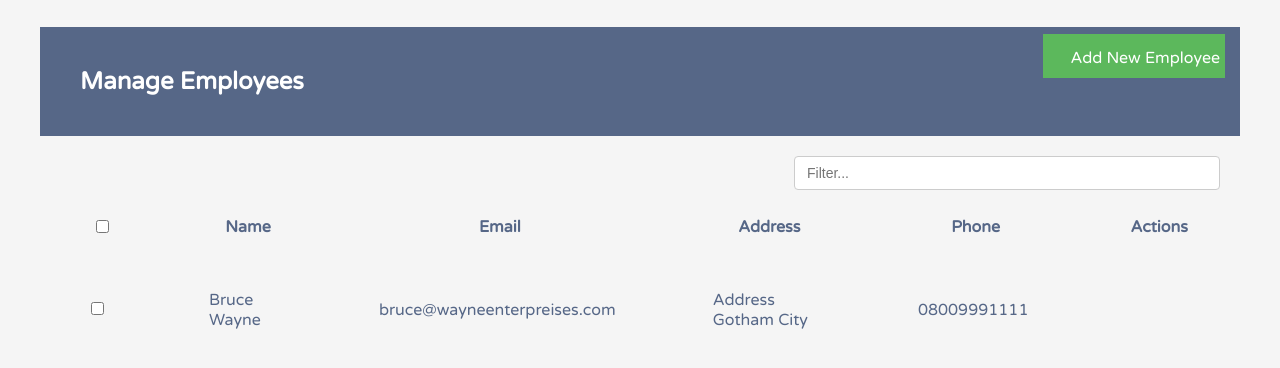
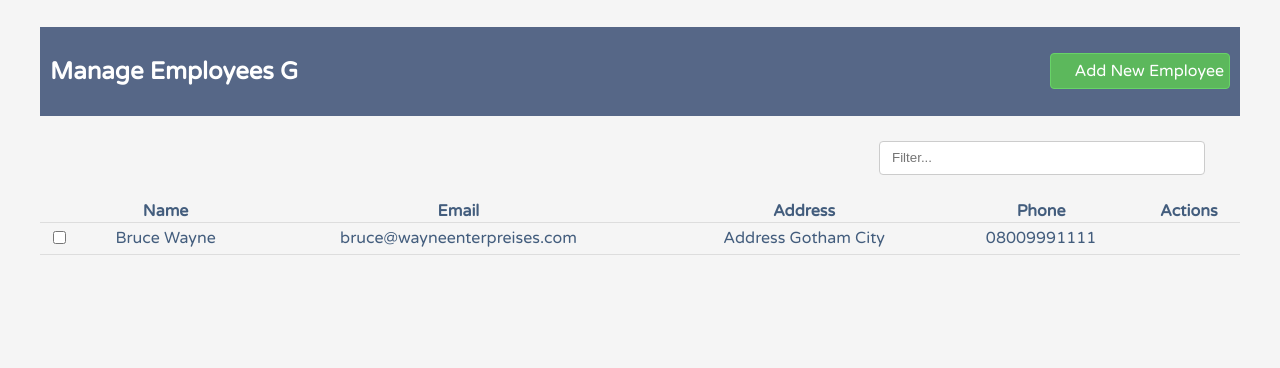
Before and after one commit to guadagoico/TP-JavaScript-2-ABM-de-Personas, a plain HTML site: page index.html in a window 1280 px wide. Drawn offline with Linux system fonts and the light colour scheme.

Commit message:
acomodando css

```diff
--- a/index.html
+++ b/index.html
@@ -12,14 +12,14 @@
 
 <body>
     <nav>
-        <h1>Manage Employees</h1>
+        <h1>Manage Employees G</h1>
         <div class="agregar">
             <! -- button id"mostrar modal"/button -->
                 <i class="material-icons">&#xE147;</i>
                 <span>Add New Employee</span>
     </nav>
 
-    <div class="filter">
+    <div class="filter-container">
         <input id="buscar" placeholder="Filter...">
     </div>
 
@@ -27,7 +27,7 @@
         <table>
             <thead>
                 <tr>
-                    <th><span class="chequear"><input type="checkbox"> </span> </th>
+                    <th></th>
                     <th>Name</th>
                     <th>Email</th>
                     <th>Address</th>
--- a/style.css
+++ b/style.css
@@ -1,6 +1,5 @@
 body {
     margin: 27px 40px;
-    color: #566787;
     background: #f5f5f5;
     font-family: 'varela round', sans-serif;
 }
@@ -12,68 +11,50 @@ nav {
     align-items: center;
     padding: 10px 10px;
     color:#fff;
-
-}
-.container {
-    margin-top: 30px;
-    background-color: #fff;
-    margin-right: 180px;
-    margin-left: 180px;
     }
 
-h1 {
-    padding-bottom: 15px;
-    color: #fff;
-    padding: 10px 30px;
-    border-radius: 3px 3px 0 0;
+.agregar {
+    background-color: #5cb85c;
+    padding: 5px;
+    border: 1px solid #68d368;
+    border-radius: 4px;
+    display: flex;
+    justify-content: center;
+    align-items: center;
     }
 
-.agregar   {
-    background-color: #5cb85c;
-        float:right;
-       padding-top: 5px;
-       padding-bottom: 10px;
-       padding-left: 5px;
-       padding-right: 5px;
-        margin-top: -50px;
-        margin-right: 5px;
-        font-weight: 200;
-        text-align: center;
-        white-space: nowrap;
-        vertical-align: middle;
-    }
+.filter-container {
+    display: flex;
+    justify-content: flex-end;
+    padding: 5px 15px;
+}
 
 #buscar {
-    display: block;
-    float: right;
-    width: 400px;
+    width: 300px;
     height: 20px;
     padding: 6px 12px;
-    margin-top: 20px;
-    margin-right: 20px;
-    font-size: 14px;
-    color: #555;
+    margin: 20px 20px;
+    color: #9F9999;
     background-color: #fff;
-    background-image: none;
     border: 1px solid #ccc;
     border-radius: 4px;
 }
 
-
-th  {
-border-color: #e9e9e9;
-padding: 25px 50px;
-padding-left: 50px;
-vertical-align: middle;
+table{
+    width: 100%;
+    margin: 0;
+    padding: 15px;
+    text-align: center;
+    border-collapse: collapse;
+    color:#435d7d;
 }
 
-td {
-    border-color: #e9e9e9;
-padding: 25px 50px;
-padding-left: 45px;
-vertical-align: middle;
+th, td {
+    border-bottom: 1px solid #ddd;
 }
-
+tbody tr:hover {
+    background-color: #e9e9e9;
+}
 
 
 .modal {
```
